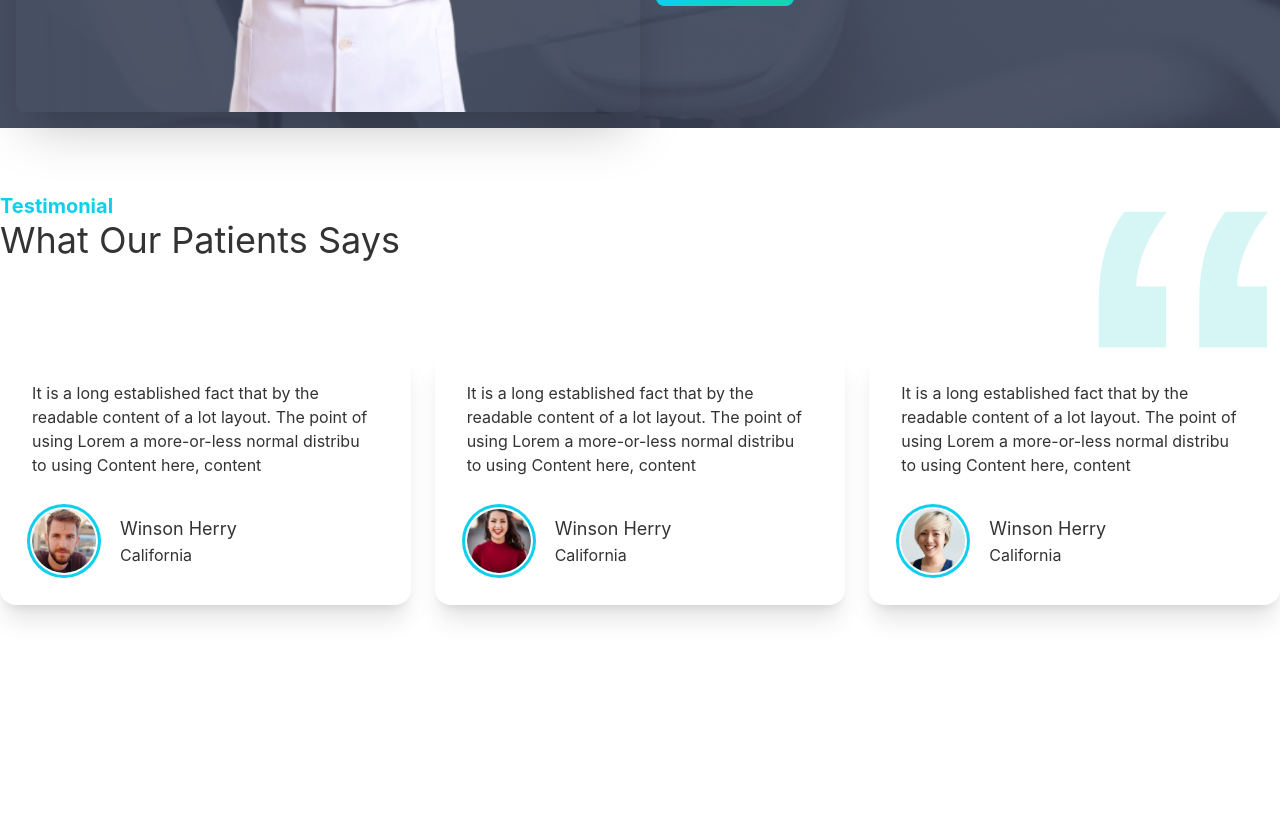
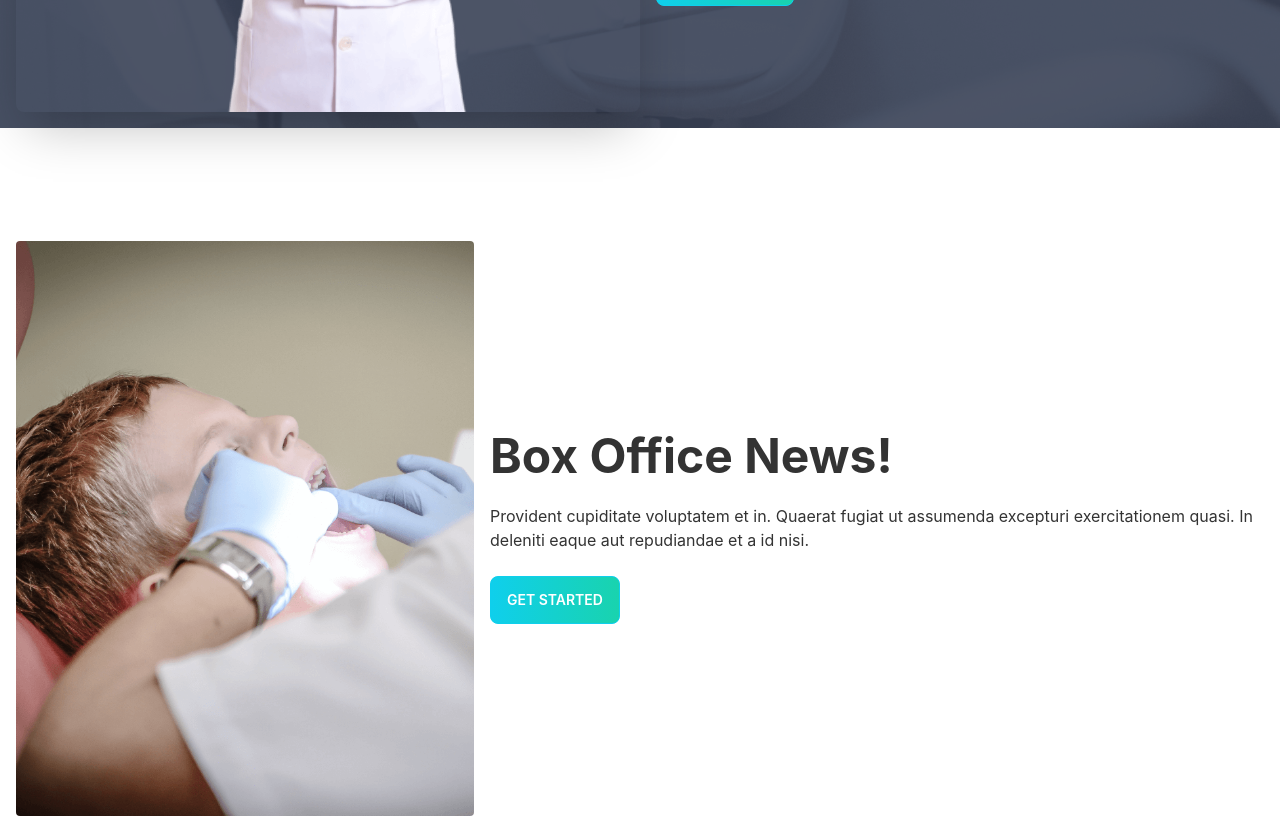
Before and after one commit to rokeyasultana/doctors-portal-client, a React (Create React App) app: page / in a window 1280 px wide. Shown: the part 1660-2478 px from the top of the page. Before the commit the page ends 2329 px from the top, so only its background shows below. Built offline with nearby package versions, Linux system fonts and the light colour scheme.

Commit message:
SecondeBanner

```diff
--- a/src/Pages/Home/Home/Home.js
+++ b/src/Pages/Home/Home/Home.js
@@ -1,4 +1,5 @@
 import React from 'react';
+import SecondBanner from '../SecondBanner/SecondBanner';
 import Banner from './Banner/Banner';
 import InfoCards from './InfoCards/InfoCards';
 import MakeAppointment from './MakeAppointment';
@@ -12,6 +13,7 @@ const Home = () => {
             <InfoCards></InfoCards>
             <Services></Services>
             <MakeAppointment></MakeAppointment>
+            <SecondBanner></SecondBanner>
             <Testimonial></Testimonial>
         </div>
     );
--- /dev/null
+++ b/src/Pages/Home/SecondBanner/SecondBanner.js
@@ -0,0 +1,22 @@
+import React from 'react';
+import PrimaryButton from '../../Shared/PrimaryButton';
+import treatment from '../../../assets/images/treatment.png';
+
+const SecondBanner = () => {
+    return (
+        <div>
+             <div className="hero min-h-screen">
+  <div className="hero-content flex-col lg:flex-row">
+    <img className='rounded' style={{width:"458px"}} src={treatment} />
+    <div>
+      <h1 className="text-5xl font-bold">Box Office News!</h1>
+      <p className="py-6">Provident cupiditate voluptatem et in. Quaerat fugiat ut assumenda excepturi exercitationem quasi. In deleniti eaque aut repudiandae et a id nisi.</p>
+     <PrimaryButton>Get Started</PrimaryButton>
+    </div>
+  </div>
+</div>
+        </div>
+    );
+};
+
+export default SecondBanner;
```
